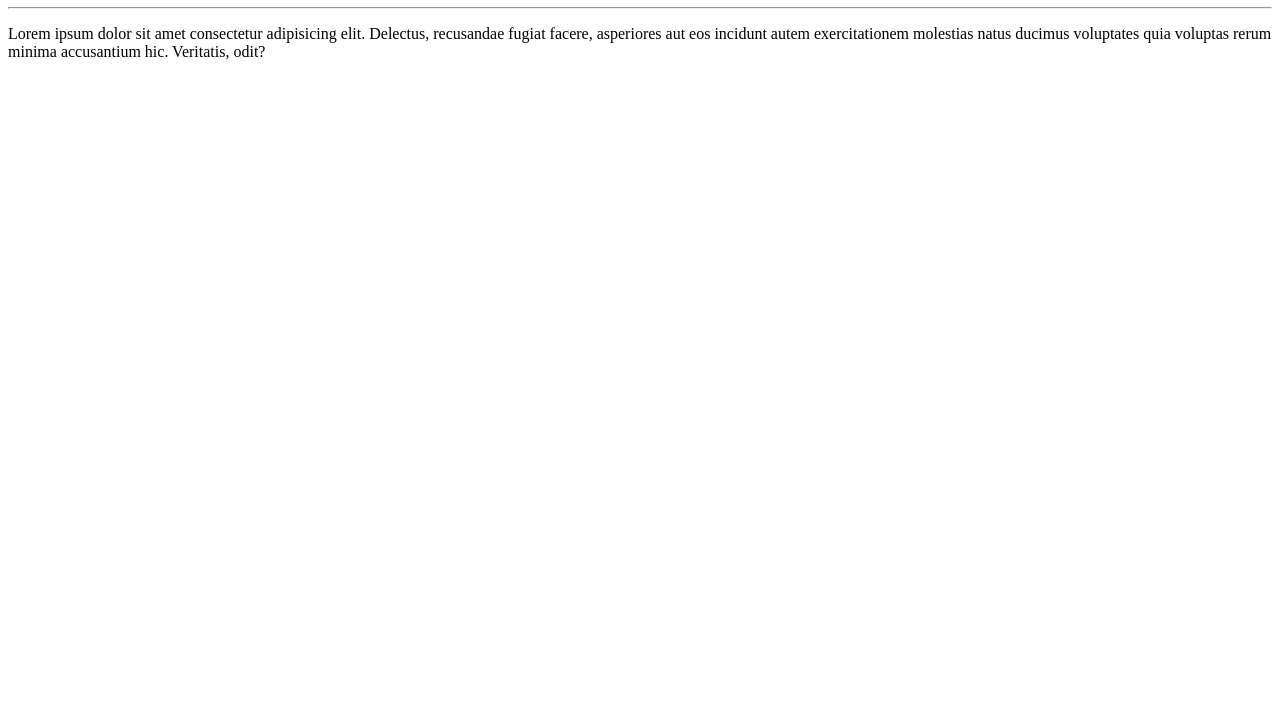
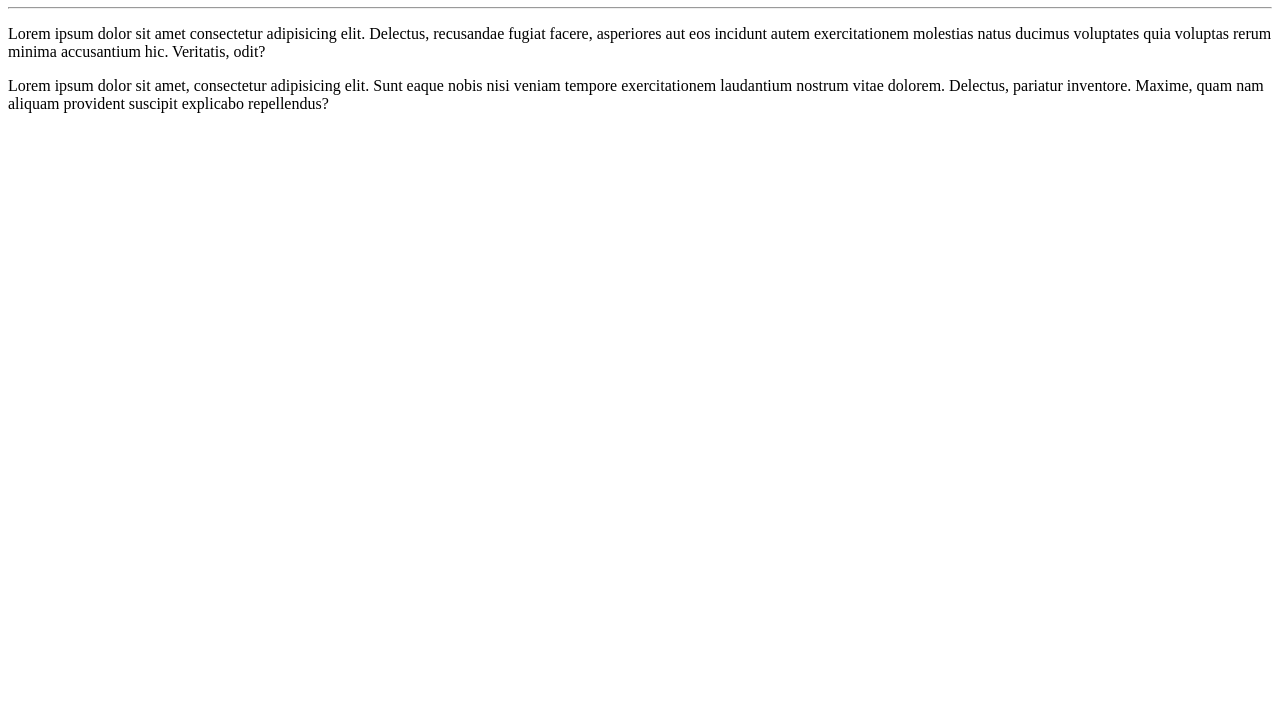
Before and after one commit to samuelpavanati/Ola-Mundo, a plain HTML site: page site-exemplo/index.html in a window 1280 px wide. Shown: the part 73-800 px from the top of the page. Drawn offline with Linux system fonts and the light colour scheme.

Commit message:
Adicionei um parágrafo

```diff
--- a/site-exemplo/index.html
+++ b/site-exemplo/index.html
@@ -9,6 +9,7 @@
     <h1>Olá, Mundo!</h1>
     <hr>
     <p>Lorem ipsum dolor sit amet consectetur adipisicing elit. Delectus, recusandae fugiat facere, asperiores aut eos incidunt autem exercitationem molestias natus ducimus voluptates quia voluptas rerum minima accusantium hic. Veritatis, odit?</p>
+    <p>Lorem ipsum dolor sit amet, consectetur adipisicing elit. Sunt eaque nobis nisi veniam tempore exercitationem laudantium nostrum vitae dolorem. Delectus, pariatur inventore. Maxime, quam nam aliquam provident suscipit explicabo repellendus?</p>
 
 </body>
 </html>
```
